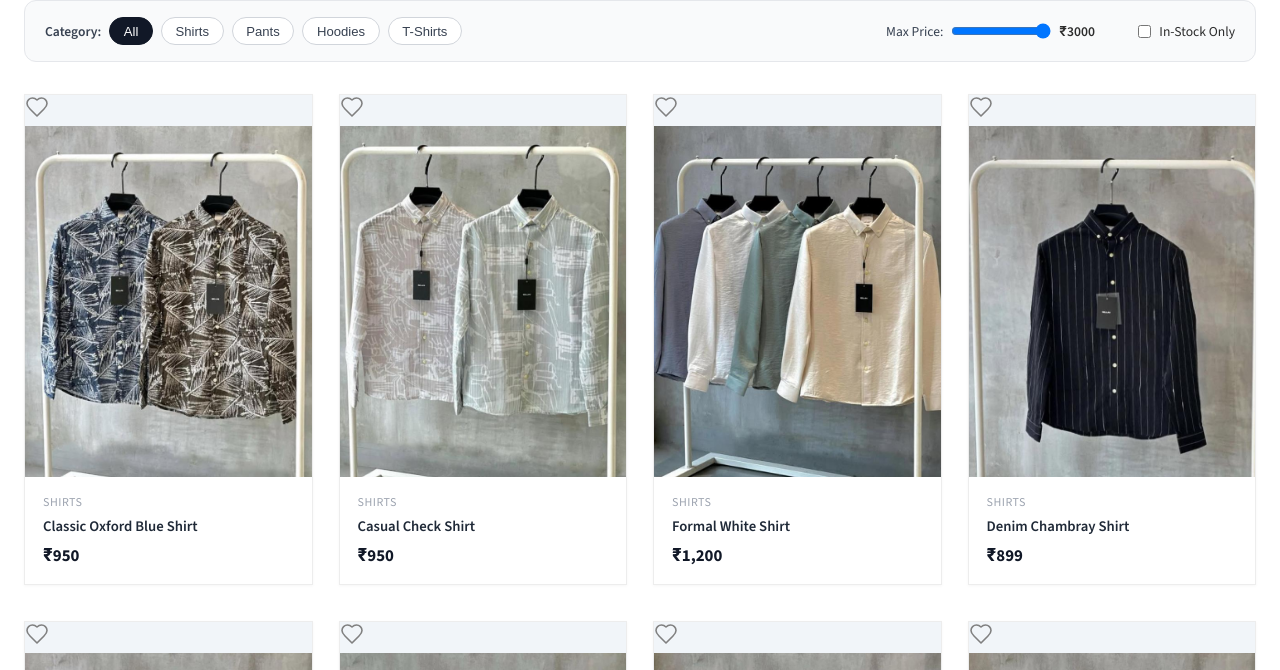
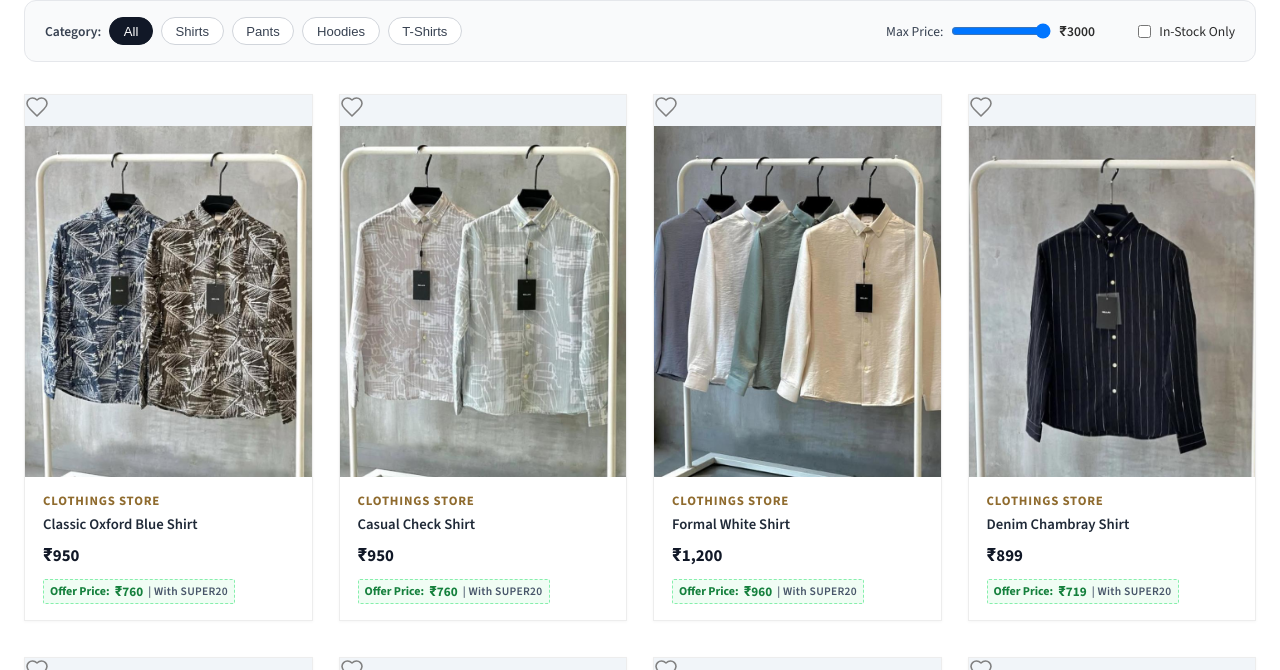
Before and after one commit to HarigaranRamesh/E-commerce-Application, a React (Vite) app in the folder frontend/: page /search in a window 1280 px wide. Shown: the part 234-904 px from the top of the page. Built offline with nearby package versions, Linux system fonts and the light colour scheme; no server answers.

Commit message:
feat: add discount pricing and promotional offer details to search results and wishlist items

```diff
--- a/frontend/src/Components/Pages/Search/SearchResults.jsx
+++ b/frontend/src/Components/Pages/Search/SearchResults.jsx
@@ -281,13 +281,28 @@ const SearchResults = () => {
                             </div>
 
                             <div className="product-details">
-                                <span style={{ fontSize: "0.75rem", textTransform: "uppercase", color: "#9ca3af", letterSpacing: "0.5px" }}>
-                                    {product.category}
-                                </span>
-                                <h3 className="product-title">{product.name}</h3>
-                                <p className="product-price">
-                                    ₹{Number(product.price).toLocaleString("en-IN")}
-                                </p>
+                                <span className="product-brand-tag">{product.brand || "CLOTHINGS STORE"}</span>
+                                <h3 className="product-title" title={product.name}>{product.name}</h3>
+
+                                <div className="product-price-row">
+                                    <span className="product-price">₹{Number(product.price).toLocaleString("en-IN")}</span>
+                                    {product.original_price && Number(product.original_price) > Number(product.price) && (
+                                        <>
+                                            <span className="product-original-price">
+                                                ₹{Number(product.original_price).toLocaleString("en-IN")}
+                                            </span>
+                                            <span className="product-discount-percent">
+                                                ({Math.round(((Number(product.original_price) - Number(product.price)) / Number(product.original_price)) * 100)}% off)
+                                            </span>
+                                        </>
+                                    )}
+                                </div>
+
+                                <div className="product-offer-row">
+                                    <span className="offer-tag-label">Offer Price:</span>
+                                    <span className="offer-tag-price">₹{Math.round(Number(product.price) * 0.8).toLocaleString("en-IN")}</span>
+                                    <span className="offer-tag-code">| With SUPER20</span>
+                                </div>
                             </div>
                         </div>
                     ))}
```
